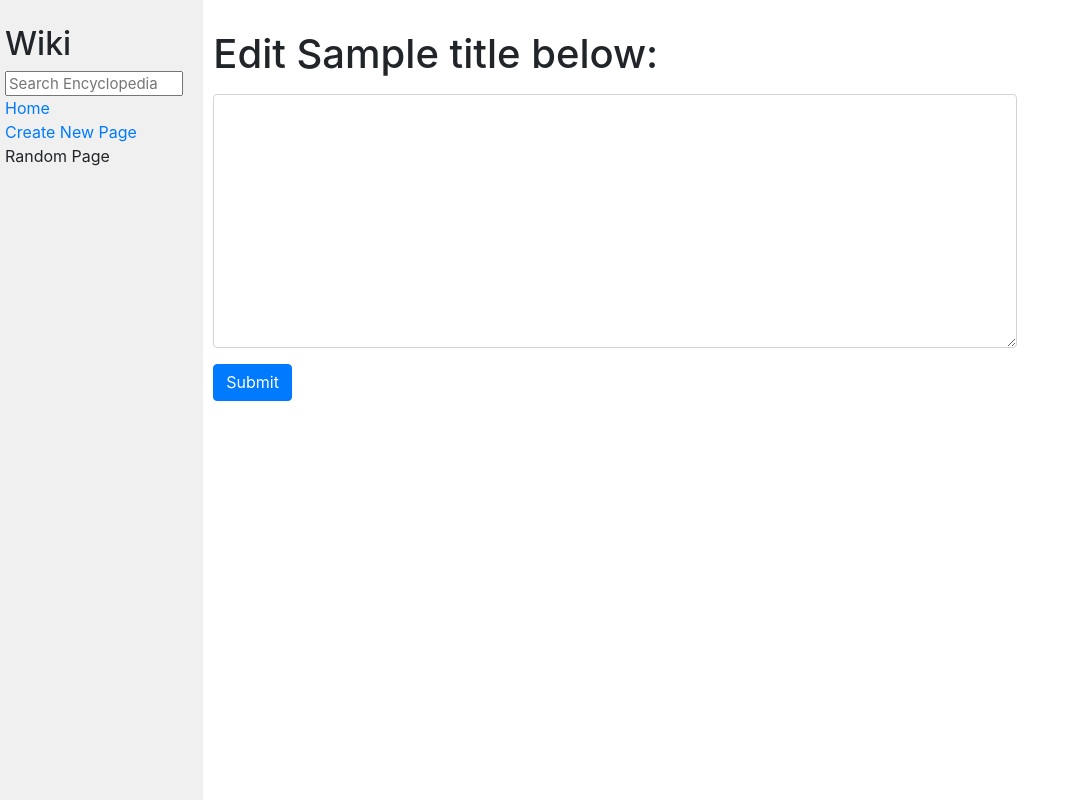
After one commit to SuleymanEminov/cs50w-project1-wiki, a Django app: template encyclopedia/templates/encyclopedia/edit.html in a window 1280 px wide. The commit adds this page. Shown: the whole page, without its empty margins (0-1075 px from the left). Run offline with Django 3.2, Linux system fonts and the light colour scheme; tables that the repository leaves empty hold one stand-in row (values such as "Sample post"); the template is opened without the code that fills it: values that come from a table or form of the project are taken from there, most other values are stand-ins (such as "Sample title", 1, 10 or a date in 2020); some libraries are stand-ins or nearby versions.

Commit message:
edit spec done

```diff
--- a/encyclopedia/templates/encyclopedia/create.html
+++ b/encyclopedia/templates/encyclopedia/create.html
@@ -12,11 +12,11 @@
         language to store entries. Learn more on the given url.
     </p>
 
-    <div class="form-group">
+    <div class="form-group w-75">
         <form action="{% url 'create' %}" method="POST">
             {%csrf_token%}
             {{create_form}}
-            <input type="submit" name="btn" class="btn btn-primary" value="Submit">
+            <input type="submit" name="btn" class="btn btn-primary mt-3" value="Submit">
         </form>
 
     </div>
--- /dev/null
+++ b/encyclopedia/templates/encyclopedia/edit.html
@@ -0,0 +1,27 @@
+{% extends "encyclopedia/layout.html" %}
+
+{% block title %}
+    Edit: {{title}}
+{% endblock %}
+
+{% block body %}
+
+<h1>Edit {{title}} below:</h1>
+
+<!-- TODO:
+    create a textarea
+    pre-populate file content into the textarea
+
+
+-->
+<div class="form-group w-75">
+    <form action="{% url 'edit' title=title %}" method="POST">
+        {%csrf_token%}
+        {{edit_form}}
+        <input type="submit" name="btn" class="btn btn-primary mt-3" value="Submit">
+    </form>
+
+</div>
+
+
+{% endblock %}
--- a/encyclopedia/templates/encyclopedia/entry.html
+++ b/encyclopedia/templates/encyclopedia/entry.html
@@ -10,4 +10,10 @@
         {{ entry }}
     {% endautoescape %}
 
+    <!-- edit page button -->
+    <form action="{% url 'edit' title=title %}" method="get">
+        <input type="submit" name="btn" class="btn btn-primary mt-3" value="Edit">
+
+    </form>
+
 {% endblock %}
--- a/encyclopedia/urls.py
+++ b/encyclopedia/urls.py
@@ -8,4 +8,5 @@ urlpatterns = [
     path("wiki/<str:title>", views.entry, name="entry"),
     path("search", views.search, name="search"),
     path("create", views.create, name="create"),
+    path("edit/<str:title>", views.edit, name="edit"),
 ]
--- a/encyclopedia/views.py
+++ b/encyclopedia/views.py
@@ -1,3 +1,4 @@
+from ast import arg
 from cProfile import label
 from lib2to3.pytree import convert
 from logging import PlaceHolder
@@ -23,16 +24,22 @@ class CreateForm(forms.Form):
     Create form. Contains CharField for getting title of the entry
     and TextArea for the content of the entry
     """
-    title = forms.CharField(label='Title', widget=forms.TextInput(attrs={
+    title = forms.CharField(label='',widget=forms.TextInput(attrs={
         "Placeholder": "Page Title",
-        "class": "form-control",
+        "class": "form-control mt-4",
         "id": "exampleFormControlTextarea1",
         "rows":"15",
 
     }))
-    content = forms.CharField(label='Content', widget=forms.Textarea(attrs={
+    content = forms.CharField(label='',widget=forms.Textarea(attrs={
         "Placeholder": "Enter page's content here",
-        "class": "form-control",
+        "class": "form-control pr-5 mt-3",
+        "id": "exampleFormControlTextarea1"
+    }))
+
+class EditForm(forms.Form):
+    content = forms.CharField(label='', widget=forms.Textarea(attrs={
+        "class": "form-control pr-5 mt-3",
         "id": "exampleFormControlTextarea1"
     }))
 
@@ -55,9 +62,6 @@ def entry(request, title):
     entry_file = util.get_entry(title)
 
     if entry_file is not None: # entry exsists in the directory
-
-
-
 
         return render(request, "encyclopedia/entry.html", {
             "title": title,
@@ -121,6 +125,15 @@ def create(request):
     This function allows users to create a new entry
     """
 
+    # if create was reached via the link/ GET method, open create form
+    if request.method == "GET":
+        return render(request, "encyclopedia/create.html", {
+                "create_form": EditForm(),
+                "search_form": SearchForm()
+            })
+
+
+    # if opened via a button/ POST request run this
     if request.method == "POST":
         form = CreateForm(request.POST)
 
@@ -145,6 +158,45 @@ def create(request):
 
 
 
+def edit(request, title):
+    """
+        Edit content of the wiki page and save it to the 'entries' directory
+    """
+
+    # if opened edit by link
+    if request.method == "GET":
+
+        content = util.get_entry(title)
+
+        if content is not None:
+
+            return render(request, "encyclopedia/edit.html", {
+                "title": title,
+                "edit_form": EditForm(initial={'content':content}),
+                "search_form": SearchForm()
+
+            })
+
+
+    # if changed the content, update the file and open that file on entry.html page
+    if request.method == "POST":
+        form = EditForm(request.POST)
+
+        if form.is_valid():
+            # save content
+            content = form.cleaned_data['content']
+            util.save_entry(title, content)
+
+            # Redirect back to entry's page
+            return redirect(reverse("entry", args=[title]))
+
+
+
+
+
+
+
+
 
 
 
```
Also changed, not shown: entries/CSS.md (+2 -0 lines), entries/First One.md (deleted, +0 -1 lines), entries/FirstOne.md (deleted, +0 -1 lines).
